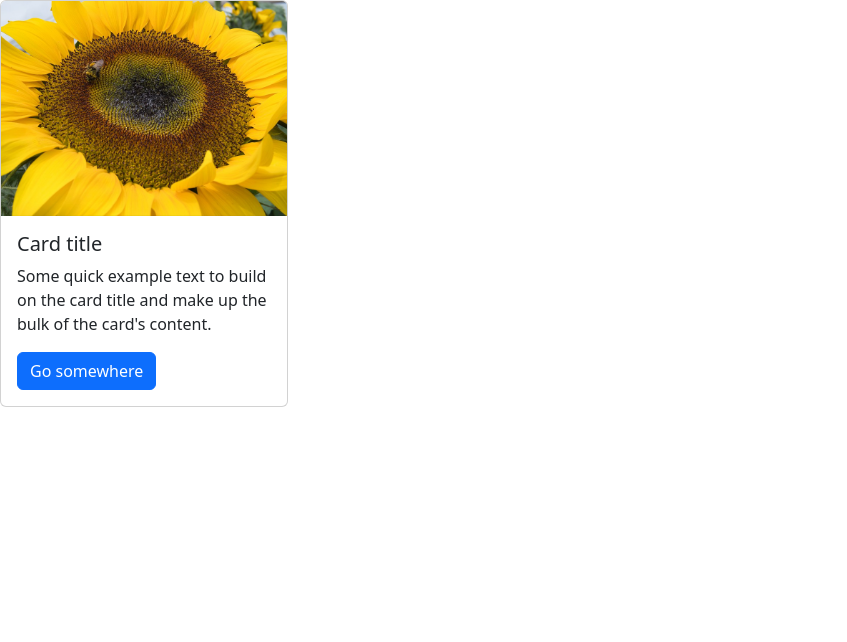
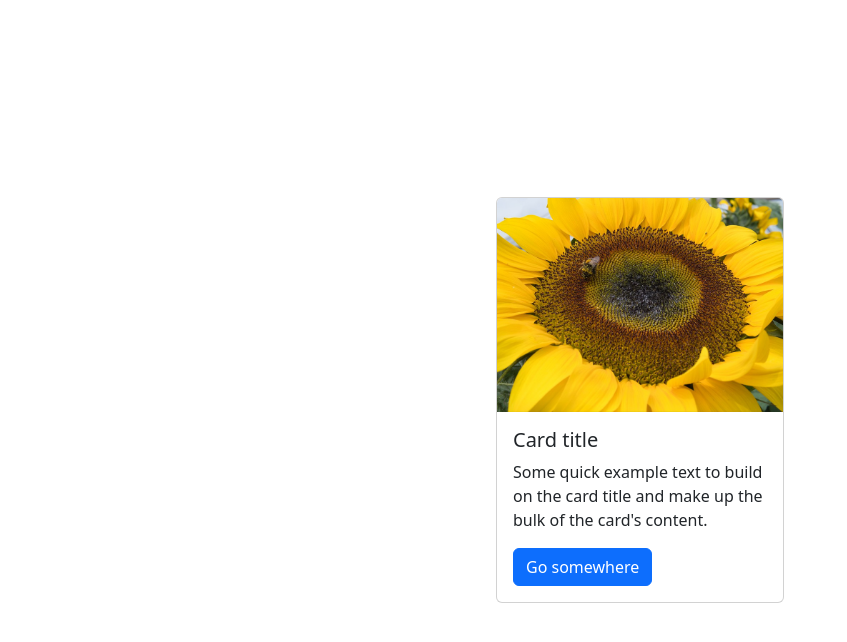
Before and after one commit to GetayawkalBefkadu/Bootstrap_website, a plain HTML site: page index.html in a window 1280 px wide. Shown: the whole page, without its empty margins (0-847 px from the left). Drawn offline with nearby package versions, Linux system fonts and the light colour scheme.

Commit message:
Update index.html

```diff
--- a/index.html
+++ b/index.html
@@ -10,6 +10,12 @@
   integrity="sha384-QWTKZyjpPEjISv5WaRU9OFeRpok6YctnYmDr5pNlyT2bRjXh0JMhjY6hW+ALEwIH" crossorigin="anonymous">
   <style>
     /* TODO 4: Use flexbox to center the card in the vertical and horizontal center. */
+    .flex-container{
+      display: flex;
+      justify-content: center;
+      align-items: center;
+      height: 100vh;
+    }
   </style>
 </head>
 
```
